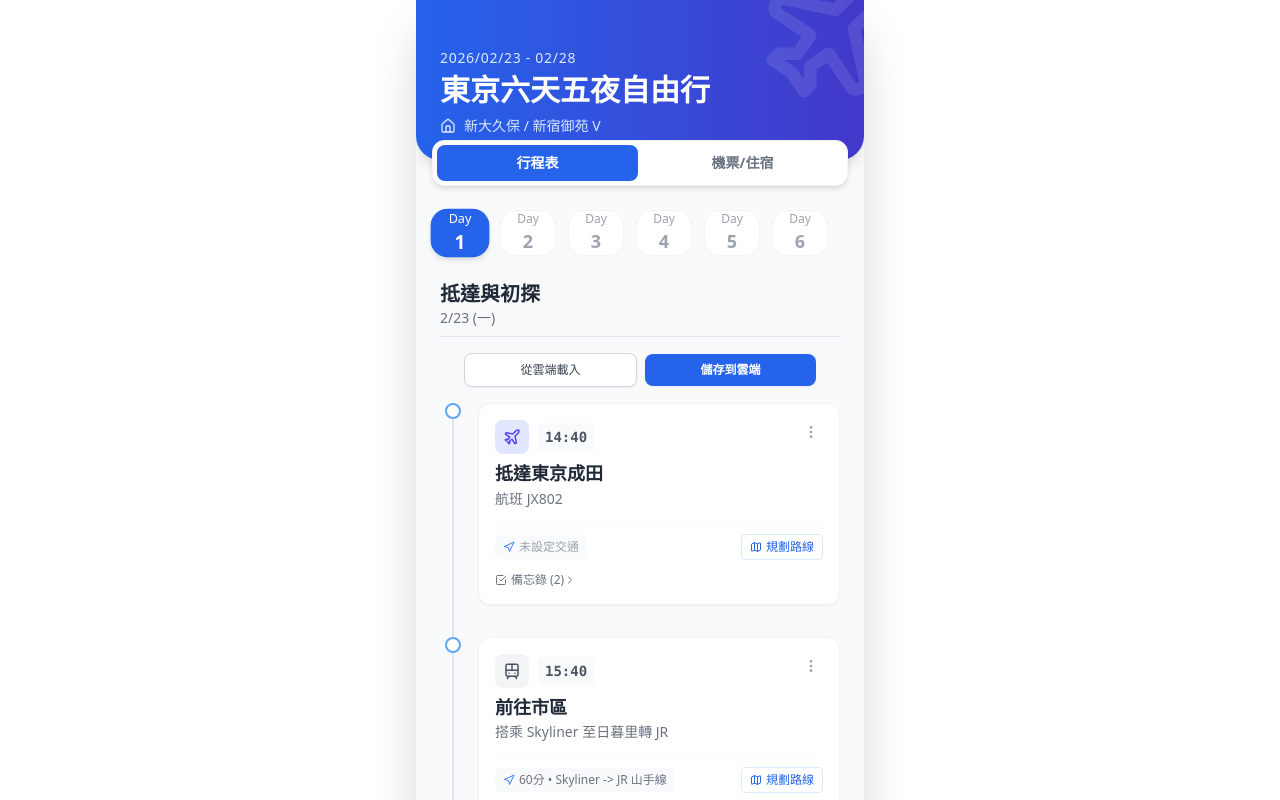
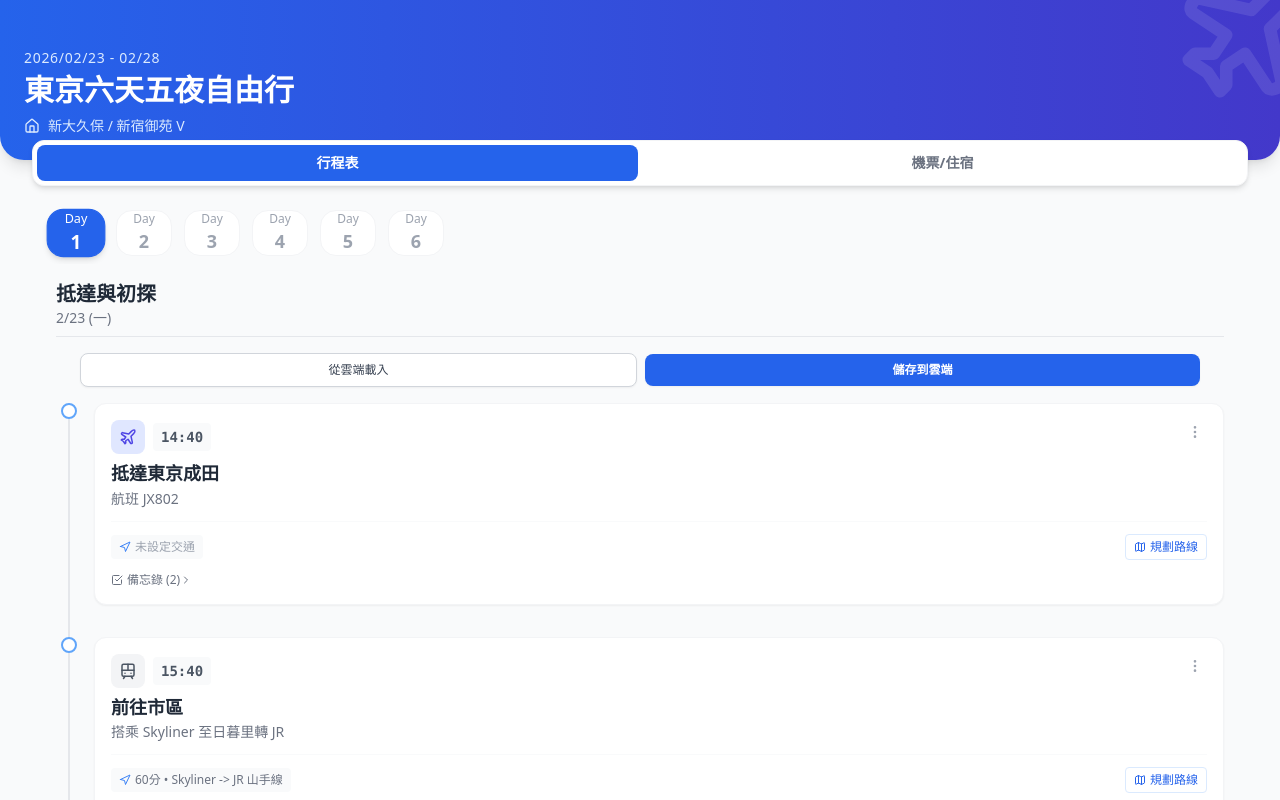
Before and after one commit to ZUIHUI/trip-planner, a React (Vite) app: page / in a window 1280 px wide. Shown: the top 800 px of the page. Built offline with nearby package versions, Linux system fonts and the light colour scheme.

Commit message:
feat: 更新 HTML 結構，新增 viewport meta 標籤並調整 App 組件的容器樣式

```diff
--- a/index.html
+++ b/index.html
@@ -2,6 +2,7 @@
 <html lang="zh-Hant">
   <head>
     <meta charset="UTF-8" />
+    <meta name="viewport" content="width=device-width, initial-scale=1" />
     <title>Trip Planner</title>
   </head>
   <body>
--- a/src/App.jsx
+++ b/src/App.jsx
@@ -513,11 +513,12 @@ const App = () => {
   };
 
   return (
-    <div className="min-h-screen bg-gray-50 font-sans max-w-md mx-auto shadow-2xl overflow-hidden relative pb-10">
+    <div className="min-h-screen bg-gray-50 font-sans">
       <Header details={initialTripDetails} />
+      <div className="container mx-auto px-4 sm:px-6 lg:px-8">
 
       {/* Navigation Tabs */}
-      <div className="flex justify-center space-x-1 bg-white p-1 mx-4 mt-[-20px] rounded-xl shadow-md relative z-10 border border-gray-100">
+      <div className="flex justify-center space-x-1 bg-white p-1 mt-[-20px] rounded-xl shadow-md relative z-10 border border-gray-100">
         <button onClick={() => setActiveTab('itinerary')} className={`flex-1 py-2 rounded-lg text-sm font-bold ${activeTab === 'itinerary' ? 'bg-blue-600 text-white' : 'text-gray-500'}`}>行程表</button>
         <button onClick={() => setActiveTab('flights')} className={`flex-1 py-2 rounded-lg text-sm font-bold ${activeTab === 'flights' ? 'bg-blue-600 text-white' : 'text-gray-500'}`}>機票/住宿</button>
       </div>
@@ -637,6 +638,8 @@ const App = () => {
         )}
       </div>
 
+      </div>
+
       {/* Edit/Add Modal */}
       <Modal
         isOpen={isEditModalOpen}
--- a/tailwind.config.js
+++ b/tailwind.config.js
@@ -5,6 +5,14 @@ module.exports = {
     './src/**/*.{js,ts,jsx,tsx}',
   ],
   theme: {
+    container: {
+      center: true,
+      padding: {
+        DEFAULT: '1rem',
+        sm: '1.5rem',
+        lg: '2rem',
+      },
+    },
     extend: {},
   },
   plugins: [],
```
